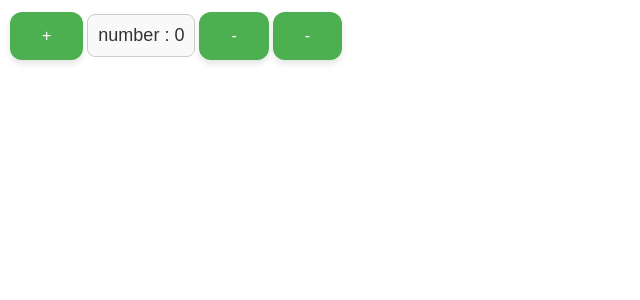
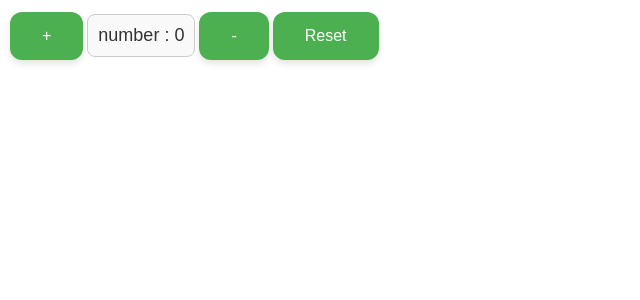
Before and after one commit to BGC-BootCamp-Team1/CounterPractice, an Angular app: page / in a window 1280 px wide. Shown: the top 300 px of the page, without its empty margins (0-640 px from the left). Built offline with nearby package versions, Linux system fonts and the light colour scheme.

Commit message:
feat: add reset button

```diff
--- a/src/app/counter/counter.component.css
+++ b/src/app/counter/counter.component.css
@@ -1,4 +1,4 @@
-.plus-button, .plus-minus {
+.plus-button, .minus-button, .reset-button {
     background-color: #4CAF50;
     border: none;
     color: white;
@@ -14,7 +14,7 @@
     transition: transform 0.2s, box-shadow 0.2s;
   }
 
-  .plus-button:hover, .plus-minus:hover {
+  .plus-button:hover, .minus-button:hover, .reset-button:hover {
     background-color: #45a049;
   }
 
--- a/src/app/counter/counter.component.html
+++ b/src/app/counter/counter.component.html
@@ -6,11 +6,10 @@
 [ngClass]="{ 'red-bg': count > 10, 'green-bg': count < 0 }"
 > number : {{count}}</button>
 <!-- <input type="text" [(ngModel)]="count"/> -->
-<button class = "plus-minus"
+<button class = "minus-button"
 (click)="onClickMinus()"
 [ngClass]="{ 'hidden': count < 0 }"
 > - </button>
-<button class = "plus-minus"
-(click)="onClickMinus()"
-[ngClass]="{ 'hidden': count < 0 }"
-> - </button>
+<button class = "reset-button"
+(click)="onClickReset()"
+> Reset </button>
--- a/src/app/counter/counter.component.ts
+++ b/src/app/counter/counter.component.ts
@@ -15,4 +15,8 @@ export class CounterComponent {
   public onClickMinus() {
     this.count -=1;
   }
+
+  public onClickReset(){
+    this.count = 0;
+  }
 }
```
